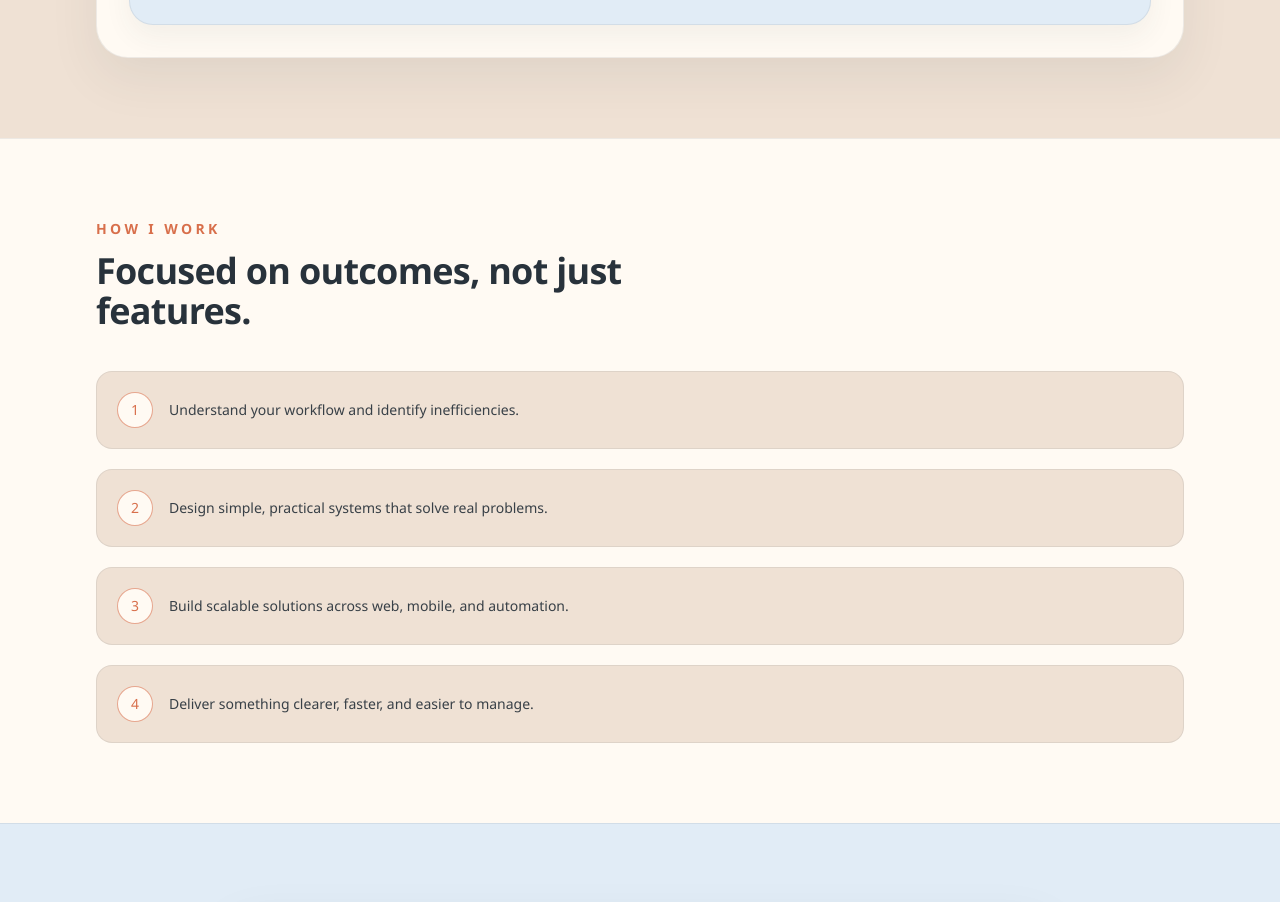
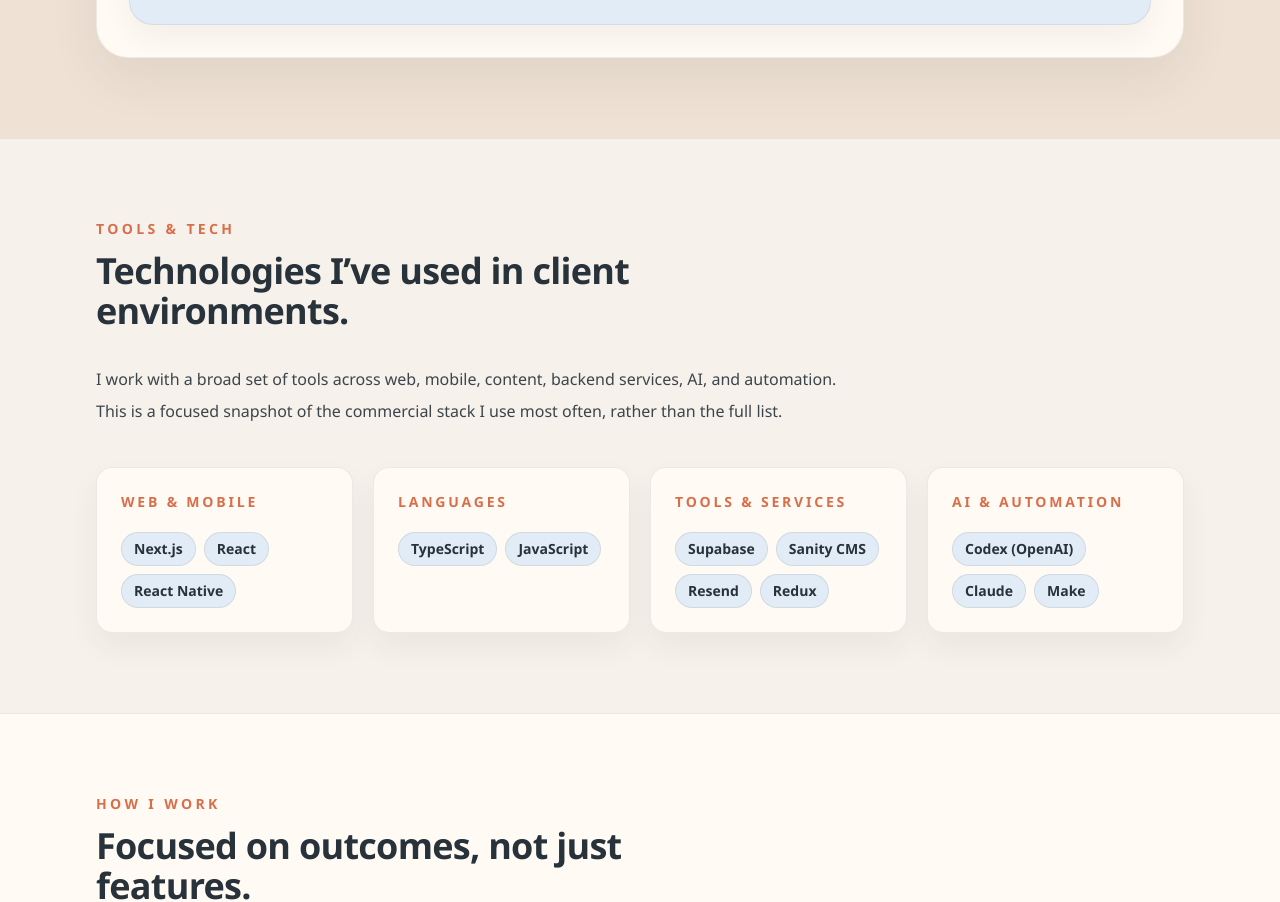
Before and after one commit to huntingforelise/d-ev-website, a Next.js app: page / in a window 1280 px wide. Shown: the part 3760-4662 px from the top of the page. Built offline with nearby package versions, Linux system fonts and the light colour scheme.

Commit message:
feat: add section about tech

```diff
--- a/app/layout.tsx
+++ b/app/layout.tsx
@@ -4,7 +4,23 @@
 export const metadata: Metadata = {
   title: "elisebuilds.com | Elise Verhoeye",
   description:
-    "Websites, mobile apps, and workflow automation for businesses that want to run more smoothly.",
+    "Freelance software engineer building websites, mobile apps, and workflow automation for businesses that want to run more smoothly.",
+  keywords: [
+    "Elise Verhoeye",
+    "freelance software engineer",
+    "Next.js developer",
+    "React developer",
+    "React Native developer",
+    "TypeScript developer",
+    "Supabase",
+    "Sanity CMS",
+    "Resend",
+    "Codex",
+    "OpenAI",
+    "Claude",
+    "Make automation",
+    "workflow automation",
+  ],
 };
 
 export const viewport: Viewport = {
--- a/app/page.tsx
+++ b/app/page.tsx
@@ -6,6 +6,11 @@
 type Service = {
   title: string;
   text: string;
+};
+
+type TechGroup = {
+  title: string;
+  items: string[];
 };
 
 type Step = string;
@@ -28,6 +33,10 @@
 
 type ServicesSectionProps = {
   services: Service[];
+};
+
+type TechExperienceSectionProps = {
+  techGroups: TechGroup[];
 };
 
 type CurrentWorkSectionProps = {
@@ -74,6 +83,25 @@
   {
     title: "Automation & workflows",
     text: "Booking systems, internal tools, and automations that reduce manual work and improve how your business runs day-to-day.",
+  },
+];
+
+const TECH_GROUPS: TechGroup[] = [
+  {
+    title: "Web & mobile",
+    items: ["Next.js", "React", "React Native"],
+  },
+  {
+    title: "Languages",
+    items: ["TypeScript", "JavaScript"],
+  },
+  {
+    title: "Tools & services",
+    items: ["Supabase", "Sanity CMS", "Resend", "Redux"],
+  },
+  {
+    title: "AI & automation",
+    items: ["Codex (OpenAI)", "Claude", "Make"],
   },
 ];
 
@@ -256,6 +284,57 @@
               <p className="mt-3 text-sm leading-7 text-foreground/92">
                 {item.text}
               </p>
+            </ScrollReveal>
+          ))}
+        </div>
+      </div>
+    </section>
+  );
+}
+
+function TechExperienceSection({
+  techGroups,
+}: TechExperienceSectionProps): JSX.Element {
+  return (
+    <section className="border-t border-border/50 bg-background">
+      <div className="mx-auto max-w-6xl px-6 py-16 lg:px-8 lg:py-20">
+        <ScrollReveal>
+          <SectionHeading
+            eyebrow="Tools & tech"
+            title="Technologies I’ve used in client environments."
+            className="max-w-3xl"
+          />
+        </ScrollReveal>
+
+        <ScrollReveal className="mt-8 max-w-3xl" delay={0.06}>
+          <p className="text-base leading-8 text-foreground/90">
+            I work with a broad set of tools across web, mobile, content,
+            backend services, AI, and automation. This is a focused snapshot of
+            the commercial stack I use most often, rather than the full list.
+          </p>
+        </ScrollReveal>
+
+        <div className="mt-10 grid gap-5 md:grid-cols-2 lg:grid-cols-4">
+          {techGroups.map((group, index) => (
+            <ScrollReveal
+              key={group.title}
+              className="rounded-2xl border border-border/50 bg-surface p-6 shadow-[0_14px_30px_rgba(53,63,68,0.06)]"
+              delay={index * 0.06}
+              y={18}
+            >
+              <h3 className="text-sm font-bold uppercase tracking-[0.2em] text-accent">
+                {group.title}
+              </h3>
+              <ul className="mt-5 flex flex-wrap gap-2">
+                {group.items.map((item) => (
+                  <li
+                    key={item}
+                    className="rounded-full border border-border/60 bg-surface-blue px-3 py-1.5 text-sm font-semibold text-foreground"
+                  >
+                    {item}
+                  </li>
+                ))}
+              </ul>
             </ScrollReveal>
           ))}
         </div>
@@ -648,6 +727,7 @@
         <ServicesSection services={SERVICES} />
         <CurrentWorkSection projectFocus={PROJECT_FOCUS} />
         <PreviousWorkSectionCompact highlights={ORCA_HIGHLIGHTS} />
+        <TechExperienceSection techGroups={TECH_GROUPS} />
         <HowIWorkSection steps={STEPS} />
         <ContactSection />
         <WorkLinksSection />
```
